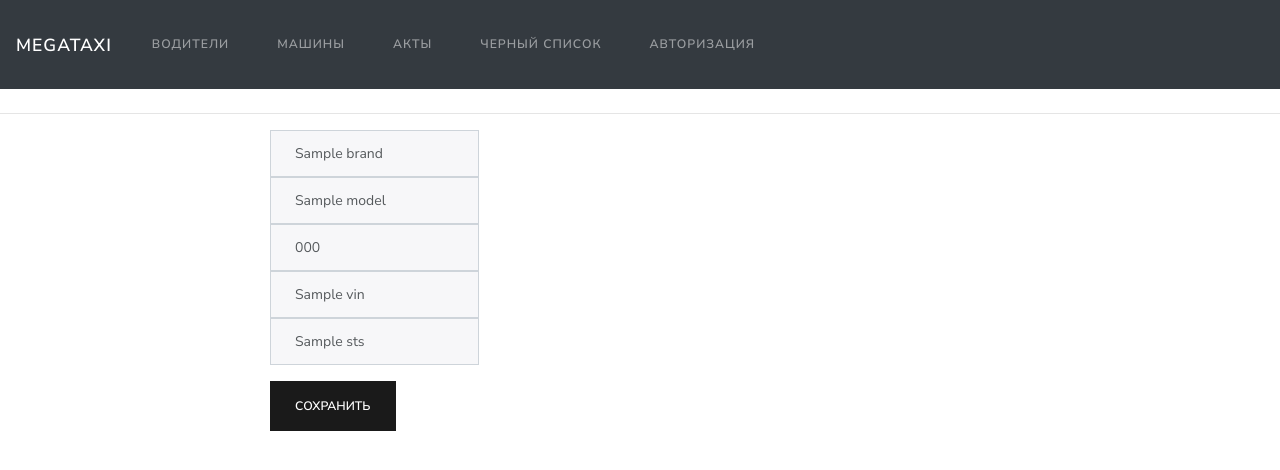
After one commit to Tsarevich01/megataxi12, a Flask app: template app/templates/update_car.html in a window 1280 px wide. The commit adds this page. Shown: the top 470 px of the page. Run offline with Flask 2, Linux system fonts and the light colour scheme; the template is opened without the code that fills it: most values are stand-ins (such as "Sample title", 1, 10 or a date in 2020); some libraries are stand-ins or nearby versions.

```diff
--- a/app/init_db.py
+++ b/app/init_db.py
@@ -1,4 +1,4 @@
-import db
+from app import db
 
 schema_sql = '''
 DROP TABLE IF EXISTS driver;
--- a/app/routes.py
+++ b/app/routes.py
@@ -117,3 +117,24 @@ def add_car():
     else:
 
         return render_template('cars.html')
+
+
+
+# Update car
+
+@app.route('/cars/<int:car_id>', methods=['POST', 'GET'])
+def update_car(car_id):
+    car = db.get_car(car_id)
+    if request.method == 'POST':
+        car_id = request.form['car_id']
+        new_brand = request.form['brand']
+        new_model = request.form['model']
+        new_numberplate = request.form['numberplate']
+        new_vin = request.form['vin']
+        new_sts = request.form['sts']
+        db.update_car(car_id, new_brand, new_model, new_numberplate, new_vin, new_sts)
+
+        flash('Данные о автомобиле обнавлены')
+
+        return redirect(url_for('cars'))
+    return render_template('update_car.html', car=car)
--- a/app/templates/cars.html
+++ b/app/templates/cars.html
@@ -5,7 +5,10 @@
     <h3>{{ user_car.brand }}    |    {{ user_car.model }}  |  {{ user_car.numberplate }}</h3>
     <div>
     {% for car in cars %}
-        <p>{{ car.brand }} | {{ car.model }} | {{ car.numberplate }}</p>
+
+        <a href="/cars/{{ car.car_id }}">
+            {{ car.brand }} | {{ car.model }} | {{ car.numberplate }}
+        </a><br>
     {% endfor %}
     </div>
 {% endblock %}
--- /dev/null
+++ b/app/templates/update_car.html
@@ -0,0 +1,17 @@
+{% extends 'base.html' %}
+
+<h1>Обновить данные о автомобиле</h1>
+
+{% block right_content %}
+<form method="post">
+    <div class="form-group">
+        <input type="hidden" id="car_id" name="car_id" value="{{ car.id }}">
+        <input type="text" class="form-control" id="brand" name="brand" value="{{ car.brand }}">
+        <input type="text" class="form-control" id="model" name="model" value="{{ car.model }}">
+        <input type="text" class="form-control" id="numberplate" name="numberplate" value="{{ car.numberplate }}">
+        <input type="text" class="form-control" id="vin" name="vin" value="{{ car.vin }}">
+        <input type="text" class="form-control" id="sts" name="sts" value="{{ car.sts }}">
+    </div>
+    <button type="submit" class="btn btn-primary">Сохранить</button>
+</form>
+{% endblock %}
--- a/app/templates/update_driver.html
+++ b/app/templates/update_driver.html
@@ -3,8 +3,6 @@
 <h1>Обновить данные о водителе</h1>
 
 {% block right_content %}
-
-
 <form method="post">
     <div class="form-group">
         <input type="hidden" id="driver_id" name="driver_id" value="{{ driver.id }}">
```
Also changed, not shown: app/db.py (+9 -0 lines).
